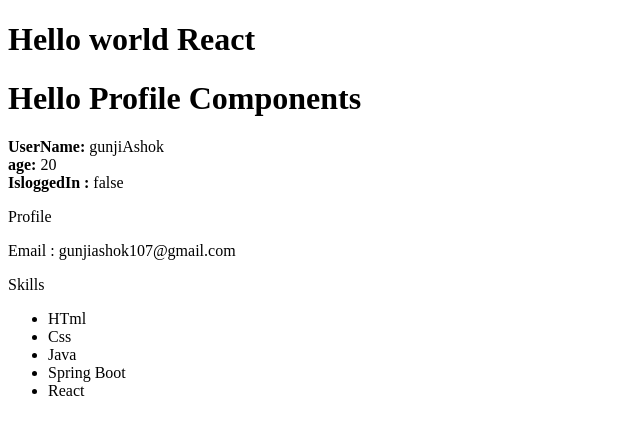
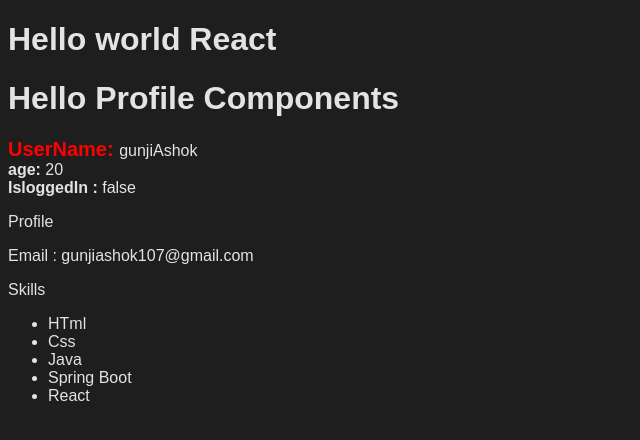
Before and after one commit to Ashokgunji0202/express_projects, a React (Vite) app in the folder pratice_1/: page / in a window 1280 px wide. Shown: the top 440 px of the page, without its empty margins (0-640 px from the left). Built offline with nearby package versions, Linux system fonts and the light colour scheme.

Commit message:
add global css

```diff
--- a/pratice_1/src/components/UserName.jsx
+++ b/pratice_1/src/components/UserName.jsx
@@ -5,8 +5,11 @@ import PropTypes from 'prop-types';
 const UserName = (props) => {
    // console.log(props);
   return (
-    <div>
-      <b>UserName: </b>
+    <React.Fragment>
+      <b style={{
+         color: 'red' ,
+        fontSize: '20px'
+        }}>UserName: </b>
       <span>{props.username}</span>
       <br />
       <b>age: </b>
@@ -14,7 +17,7 @@ const UserName = (props) => {
       <br />
       <b>IsloggedIn : </b>
       <span>{props.isLoggedIn ? 'true' : 'false'}</span>
-    </div>
+    </React.Fragment>
   )
 }
 UserName.propTypes = {
--- /dev/null
+++ b/pratice_1/src/globals.css
@@ -0,0 +1,5 @@
+body{
+    background-color: #1e1e1e;
+    color: #e3e3e3;
+    font-family: sans-serif;
+}
--- a/pratice_1/src/main.jsx
+++ b/pratice_1/src/main.jsx
@@ -1,5 +1,6 @@
 import { StrictMode } from 'react'
 import { createRoot } from 'react-dom/client'
+import './globals.css'
 
 import App from './App.jsx'
 
```
Also changed, not shown: pratice_1/src/models/styles.model.css (added, +8 -0 lines).
